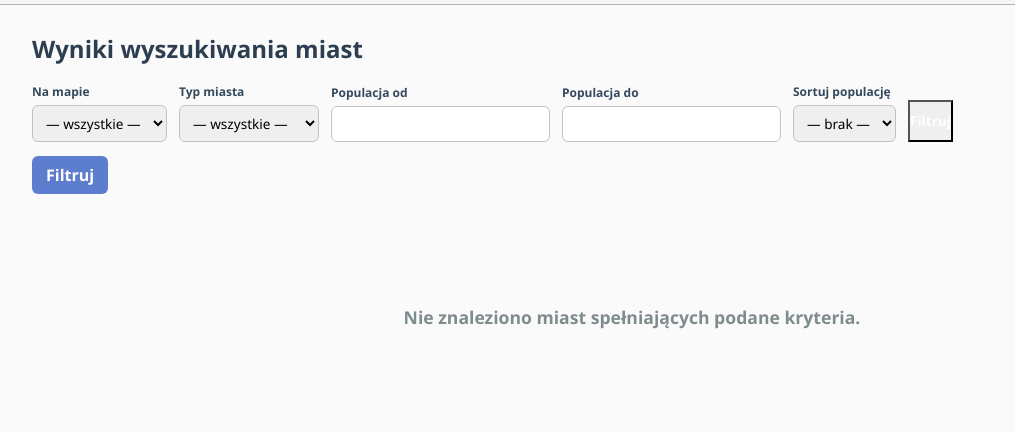
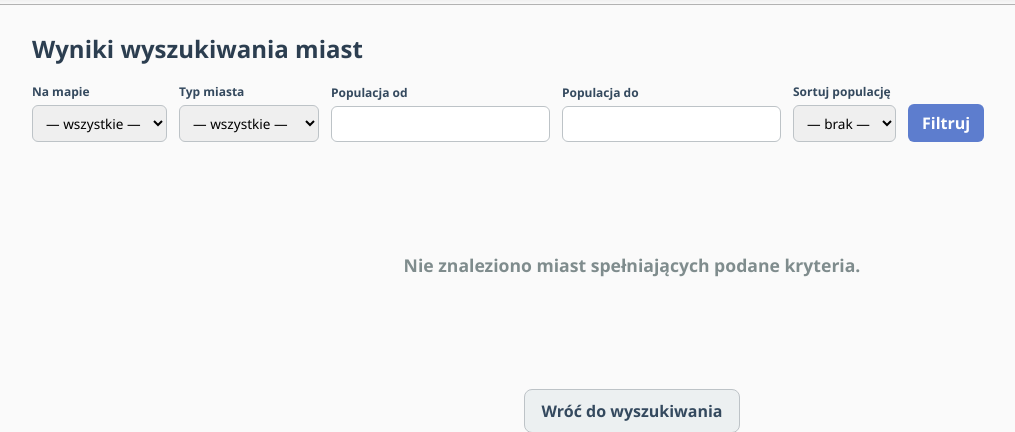
Before and after one commit to FungiMiracles/ZEUS, a Flask app: page /wyniki_wyszukiwania_miasto in a window 1280 px wide. Shown: the part 255-687 px from the top of the page, without its empty margins (8-1023 px from the left). Run offline with Flask 3, Linux system fonts and the light colour scheme; the visitor is signed in with stand-in values (Sample User, id 1); data that the repository does not hold is empty.

Commit message:
Update wyniki_wyszukiwania_miasto.html

```diff
--- a/templates/wyniki_wyszukiwania_miasto.html
+++ b/templates/wyniki_wyszukiwania_miasto.html
@@ -352,8 +352,10 @@
     </div>
 
     <!-- ===== AKCJA ===== -->
-    <div class="filter-actions">
-        <button type="submit" class="btn-main">
+    <div>
+        <button type="submit"
+                style="padding:7px 14px; border-radius:6px; border:none;
+                       background:#5d7dce; color:white; font-weight:700;">
             Filtruj
         </button>
     </div>
@@ -362,15 +364,8 @@
 
 
 
-</form>
 
-    <div>
-        <button type="submit"
-                style="padding:7px 14px; border-radius:6px; border:none;
-                       background:#5d7dce; color:white; font-weight:700;">
-            Filtruj
-        </button>
-    </div>
+
 
 
 
```
